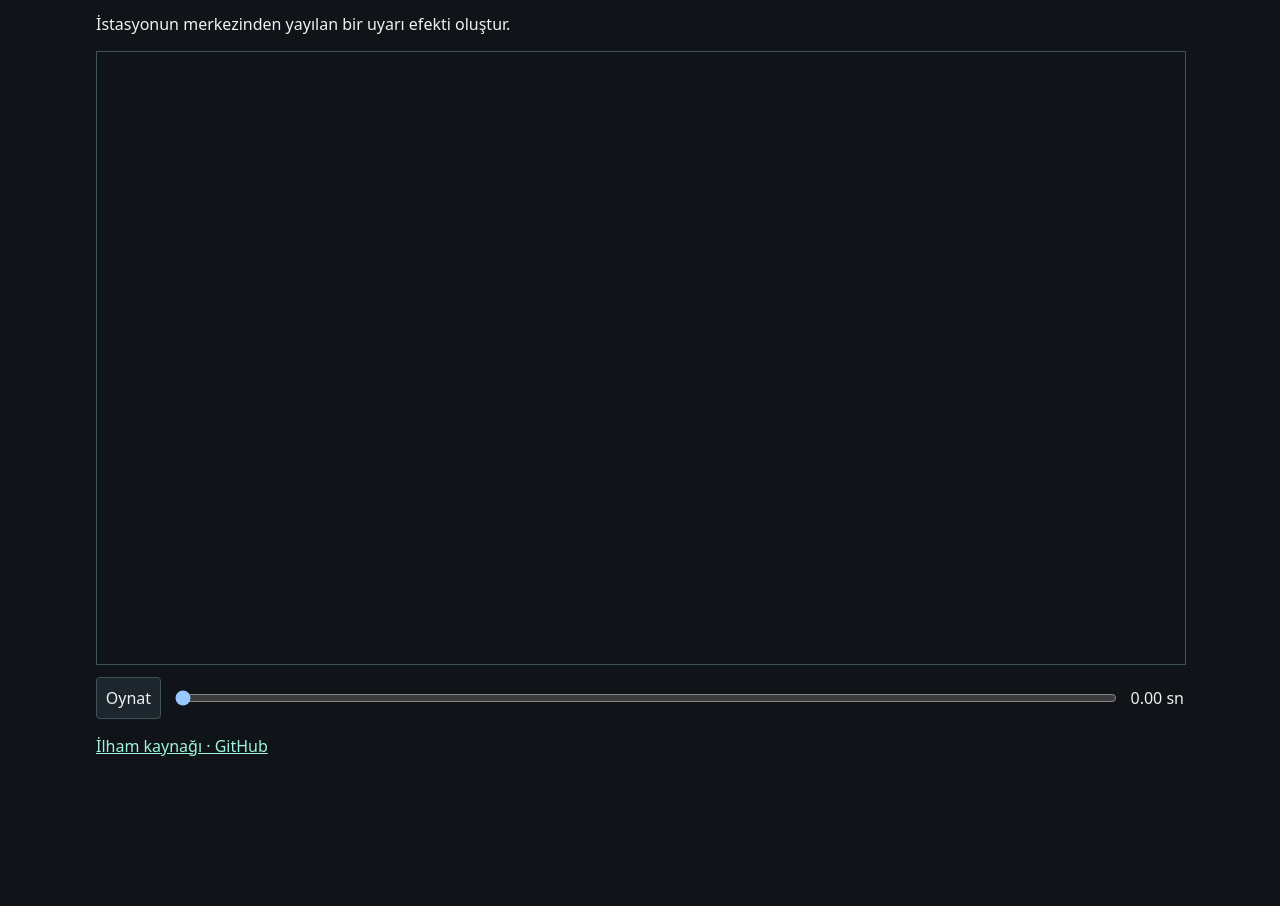
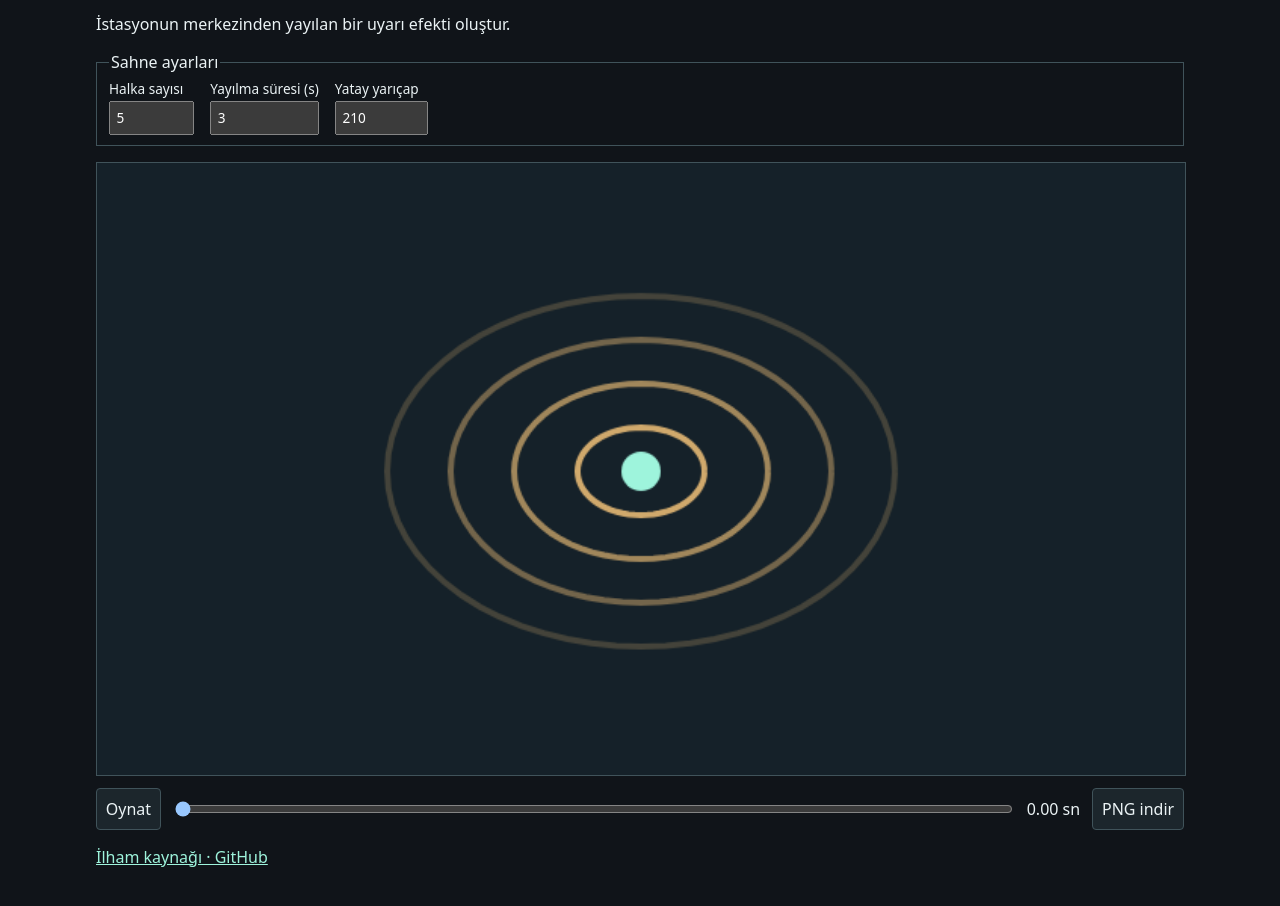
Before and after one commit to omerbek/pressure-ripple, a plain HTML site: page index.html in a window 1280 px wide. Shown: the part 144-1050 px from the top of the page. Before the commit the page ends 949 px from the top, so only its background shows below. Drawn offline with Linux system fonts and the light colour scheme.

Commit message:
Add configurable animation tools and export

```diff
--- a/index.html
+++ b/index.html
@@ -13,14 +13,23 @@ canvas {display: block; width: 100%; height: auto; border: 1px solid #40535a;}
 input {flex: 1; min-width: 4rem;}
 button {font: inherit; color: inherit; border: 1px solid #40535a; background: #1c262c; border-radius: .25rem; padding: .55rem; text-align: left; cursor: pointer;}
 a {color: #9ef4dc;}
+fieldset {display:flex; flex-wrap:wrap; gap:.75rem 1rem; margin:0 0 1rem; border:1px solid #40535a;}
+fieldset label {display:flex; flex-direction:column; gap:.2rem; font-size:.85rem;}
+fieldset input {font:inherit; max-width:15rem; padding:.35rem;}
+.controls {flex-wrap:wrap;}
 </style>
 </head>
 <body>
 <header><h1>Basınç dalgası</h1><p>İstasyonun merkezinden yayılan bir uyarı efekti oluştur.</p></header>
 <main>
 <section>
+<fieldset id="settings"><legend>Sahne ayarları</legend>
+<label for="count">Halka sayısı<input id="count" value="5" type="number" min="1" max="12" step="1"></label>
+<label for="period">Yayılma süresi (s)<input id="period" value="3" type="number" min="0.25" max="8" step="0.25"></label>
+<label for="radius">Yatay yarıçap<input id="radius" value="210" type="number" min="30" max="320" step="1"></label>
+</fieldset>
 <canvas width="720" height="405" aria-label="Seçili hareket deneyinin önizlemesi"></canvas>
-<div class="controls"><button id="play" type="button">Oynat</button><input id="seek" type="range" min="0" max="8" step="0.01" value="0" aria-label="Zaman çizelgesi"><output id="time">0.00 sn</output></div>
+<div class="controls"><button id="play" type="button">Oynat</button><input id="seek" type="range" min="0" max="8" step="0.01" value="0" aria-label="Zaman çizelgesi"><output id="time">0.00 sn</output><button id="save" type="button">PNG indir</button></div>
 <p><a href="https://github.com/storytold/effectcraft">İlham kaynağı · GitHub</a></p>
 </section>
 </main>
```
